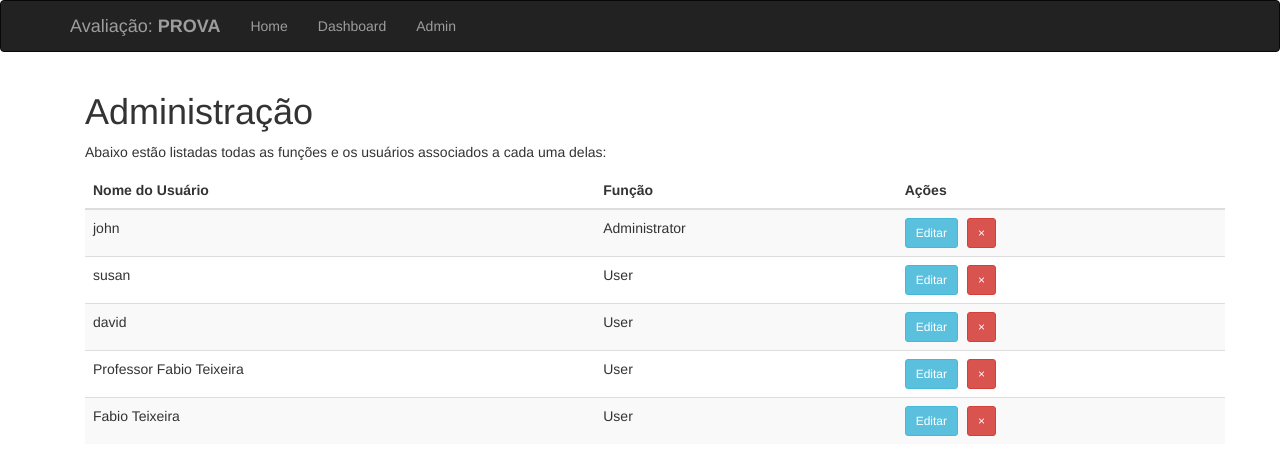
After one commit to LucasSousa353/provadswa, a Flask app: page /admin in a window 1280 px wide. The commit adds this page. Shown: the top 475 px of the page. Run offline with Flask 3, Linux system fonts and the light colour scheme; some libraries are stand-ins or nearby versions.

Commit message:
ajustes gerais

```diff
--- a/app/__init__.py
+++ b/app/__init__.py
@@ -1,5 +1,4 @@
 # app/__init__.py
-
 from flask import Flask
 from flask_bootstrap import Bootstrap
 from flask_moment import Moment
@@ -7,7 +6,6 @@ from flask_sqlalchemy import SQLAlchemy
 from flask_migrate import Migrate
 from config import Config
 
-# Inicialização de extensões
 bootstrap = Bootstrap()
 moment = Moment()
 db = SQLAlchemy()
@@ -17,13 +15,11 @@ def create_app():
     app = Flask(__name__)
     app.config.from_object(Config)
 
-    # Inicialização de extensões com o app
     bootstrap.init_app(app)
     moment.init_app(app)
     db.init_app(app)
     migrate.init_app(app, db)
 
-    # Registro do blueprint principal
     from .routes import main as main_blueprint
     app.register_blueprint(main_blueprint)
 
--- a/app/forms.py
+++ b/app/forms.py
@@ -1,5 +1,4 @@
 # app/forms.py
-
 from flask_wtf import FlaskForm
 from wtforms import StringField, SubmitField, SelectField
 from wtforms.validators import DataRequired
--- a/app/models.py
+++ b/app/models.py
@@ -1,5 +1,4 @@
 # app/models.py
-
 from . import db
 
 class Role(db.Model):
--- a/app/routes.py
+++ b/app/routes.py
@@ -1,19 +1,16 @@
 # app/routes.py
-
-from flask import render_template, session, redirect, url_for
+from flask import render_template, session, redirect, url_for, flash, request
 from . import db
 from .models import User, Role
 from .forms import NameForm
 from flask import Blueprint
 
-# Definição do blueprint principal
 main = Blueprint('main', __name__)
 
 @main.route('/', methods=['GET', 'POST'])
 def index():
     form = NameForm()
 
-    # Preenche as opções do campo de função dinamicamente
     form.role.choices = [(role.id, role.name) for role in Role.query.order_by('name')]
 
     if form.validate_on_submit():
@@ -38,8 +35,39 @@ def index():
     return render_template('index.html', form=form, name=session.get('name'),
                            known=session.get('known', False), user_all=users, roles=roles)
 
+@main.route('/dashboard')
+def dashboard():
+    users = User.query.all()
+    return render_template('dashboard.html', users=users)
 
-# Manipuladores de erros personalizados
+@main.route('/admin')
+def admin():
+    roles = Role.query.all()
+    return render_template('admin.html', roles=roles)
+
+@main.route('/edit_user/<int:user_id>', methods=['GET', 'POST'])
+def edit_user(user_id):
+    user = User.query.get_or_404(user_id)
+    form = NameForm(obj=user)
+    form.role.choices = [(role.id, role.name) for role in Role.query.order_by('name')]
+
+    if form.validate_on_submit():
+        user.username = form.name.data
+        user.role = Role.query.get(form.role.data)
+        db.session.commit()
+        flash(f'Usuário {user.username} atualizado com sucesso.')
+        return redirect(url_for('main.admin'))
+
+    return render_template('edit_user.html', form=form, user=user)
+
+@main.route('/delete_user/<int:user_id>', methods=['POST'])
+def delete_user(user_id):
+    user = User.query.get_or_404(user_id)
+    db.session.delete(user)
+    db.session.commit()
+    flash(f'Usuário {user.username} foi excluído com sucesso.')
+    return redirect(url_for('main.admin'))
+
 @main.app_errorhandler(404)
 def page_not_found(e):
     return render_template('404.html'), 404
--- /dev/null
+++ b/app/templates/admin.html
@@ -0,0 +1,38 @@
+<!-- app/templates/admin.html -->
+{% extends "base.html" %}
+
+{% block title %}Admin{% endblock %}
+
+{% block page_content %}
+<div class="container">
+    <h1>Administração</h1>
+    <p>Abaixo estão listadas todas as funções e os usuários associados a cada uma delas:</p>
+    <table class="table table-striped">
+        <thead>
+            <tr>
+                <th>Nome do Usuário</th>
+                <th>Função</th>
+                <th>Ações</th>
+            </tr>
+        </thead>
+        <tbody>
+            {% for role in roles %}
+            {% for user in role.users %}
+            <tr>
+                <td>{{ user.username }}</td>
+                <td>{{ role.name }}</td>
+                <td>
+                    <!-- Botão Editar -->
+                    <a href="{{ url_for('main.edit_user', user_id=user.id) }}" class="btn btn-info btn-sm" style="margin-right: 5px;">Editar</a>
+                    <!-- Botão Excluir -->
+                    <form action="{{ url_for('main.delete_user', user_id=user.id) }}" method="POST" style="display:inline;">
+                        <button type="submit" class="btn btn-danger btn-sm">&times;</button>
+                    </form>
+                </td>
+            </tr>
+            {% endfor %}
+            {% endfor %}
+        </tbody>
+    </table>
+</div>
+{% endblock %}
--- a/app/templates/base.html
+++ b/app/templates/base.html
@@ -1,3 +1,4 @@
+<!-- app/templates/base.html -->
 {% extends "bootstrap/base.html" %}
 
 {% block title %}Flasky{% endblock %}
@@ -22,7 +23,9 @@
         </div>
         <div class="navbar-collapse collapse">
             <ul class="nav navbar-nav">
-                <li><a href="/">Home</a></li>
+                <li><a href="{{ url_for('main.index') }}">Home</a></li>
+                <li><a href="{{ url_for('main.dashboard') }}">Dashboard</a></li>
+                <li><a href="{{ url_for('main.admin') }}">Admin</a></li>
             </ul>
         </div>
     </div>
--- a/app/templates/index.html
+++ b/app/templates/index.html
@@ -1,3 +1,4 @@
+<!-- app/templates/index.html -->
 {% extends "base.html" %}
 {% import "bootstrap/wtf.html" as wtf %}
 
--- a/config.py
+++ b/config.py
@@ -1,5 +1,4 @@
 # config.py
-
 import os
 
 class Config:
--- a/flasky.py
+++ b/flasky.py
@@ -1,5 +1,4 @@
 # flasky.py
-
 from app import create_app, db
 from app.models import User, Role
 
```
Also changed, not shown: app/templates/dashboard.html (added, +27 -0 lines), app/templates/edit_user.html (added, +16 -0 lines), 1 other file.
